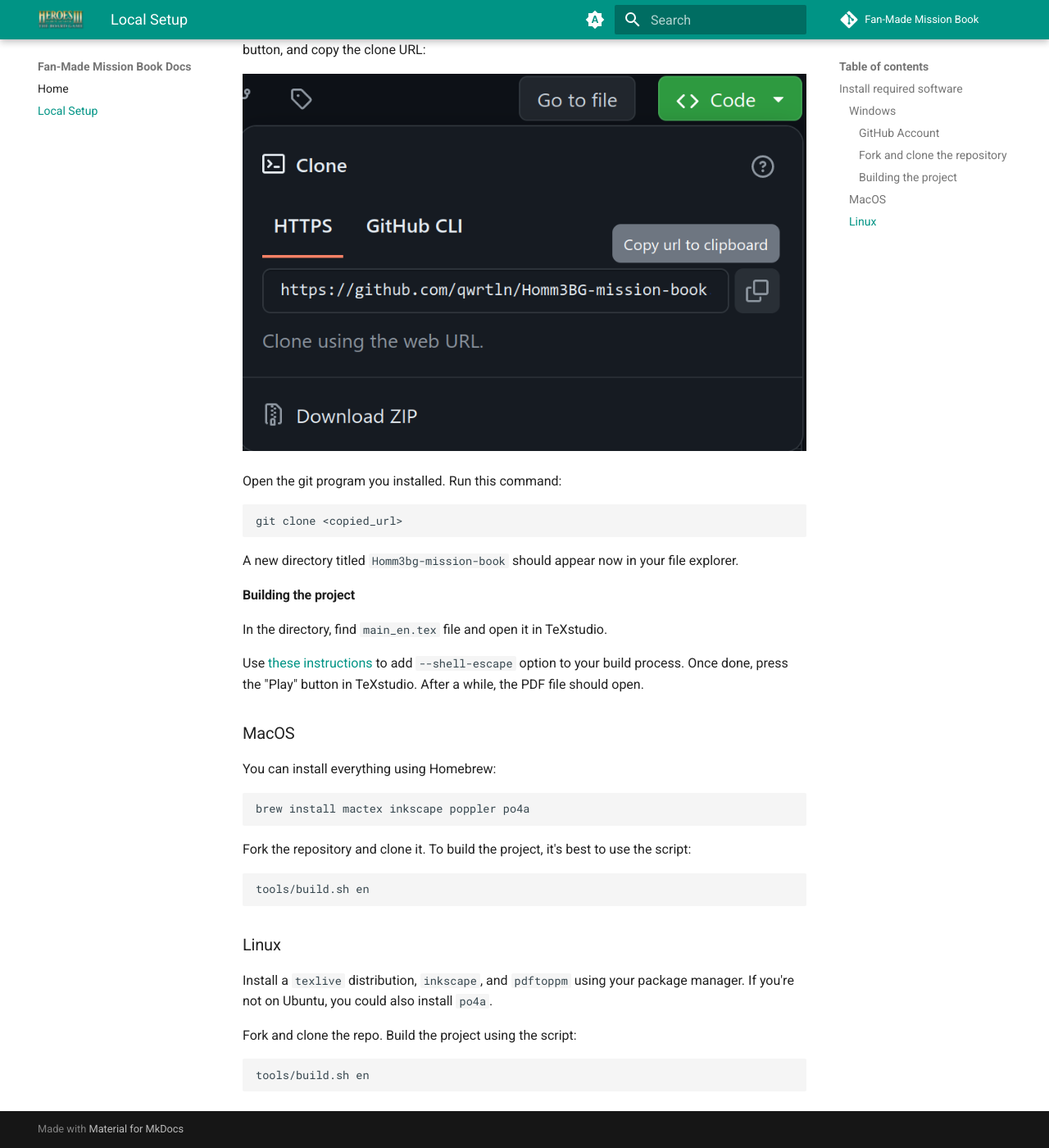
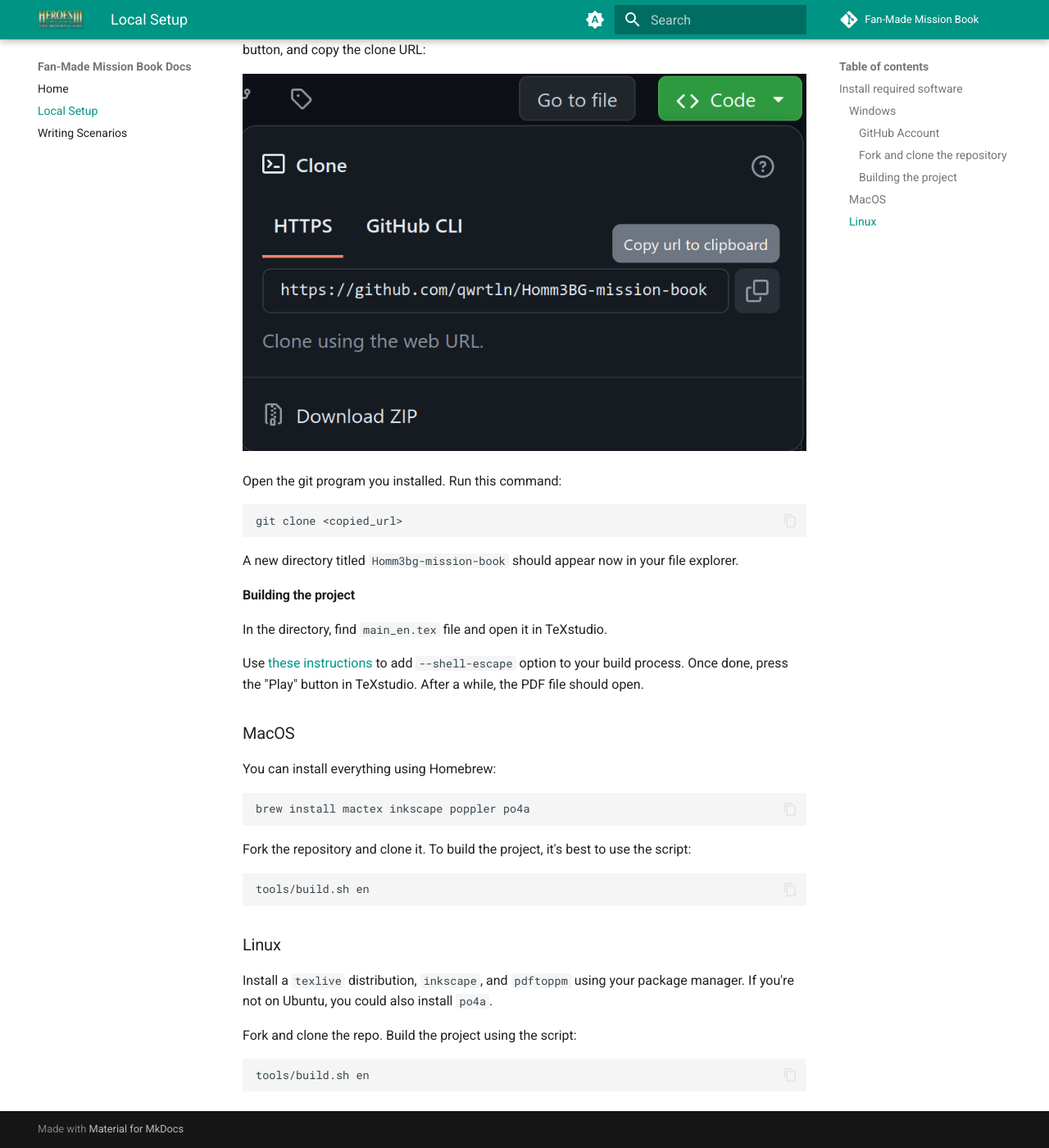
Before and after one commit to qwrtln/Homm3BG-mission-book, an MkDocs documentation site: the page built from docs/setup.md, in a window 1280 px wide and 1400 px high, scrolled down 879 px. Shown: the whole window at 82% size. Built offline with MkDocs 1.6.1 and Material for MkDocs 9.7.7, drawn with Linux system fonts in a browser that asks for light colours; comment, search, counter and statistics services are not loaded.

```diff
--- a/mkdocs.yml
+++ b/mkdocs.yml
@@ -1,6 +1,8 @@
 site_name: Fan-Made Mission Book Docs
 theme:
   name: material
+  features:
+    - content.code.copy
   palette:
     # Palette toggle for automatic mode
     - media: "(prefers-color-scheme)"
@@ -28,3 +30,12 @@ repo_name: Fan-Made Mission Book
 nav:
   - Home: index.md
   - Local Setup: setup.md
+  - Writing Scenarios: scenarios.md
+markdown_extensions:
+  - pymdownx.inlinehilite
+  - pymdownx.snippets
+  - pymdownx.superfences
+  - pymdownx.highlight:
+      anchor_linenums: true
+      line_spans: __span
+      pygments_lang_class: true
```
Also changed, not shown: README.md (+2 -0 lines), docs/scenarios.md (added, +57 -0 lines), 3 other files.
